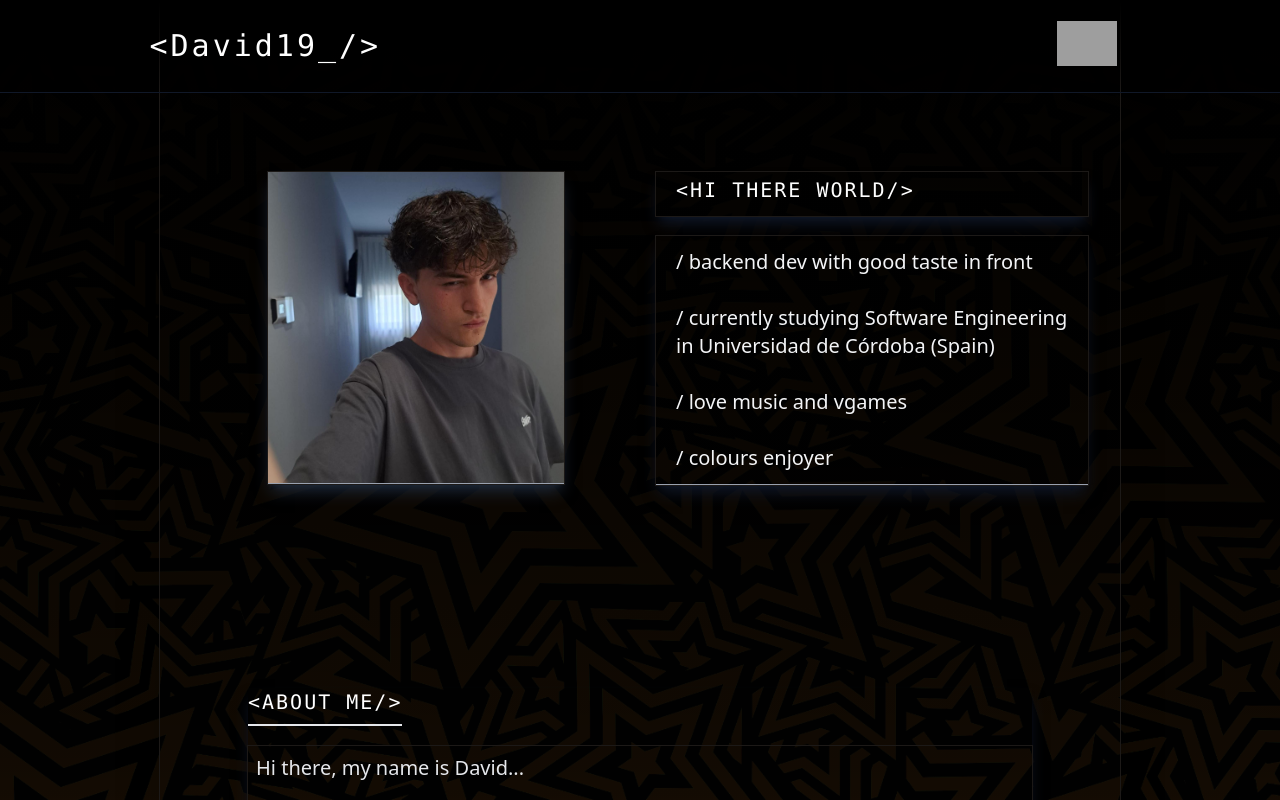
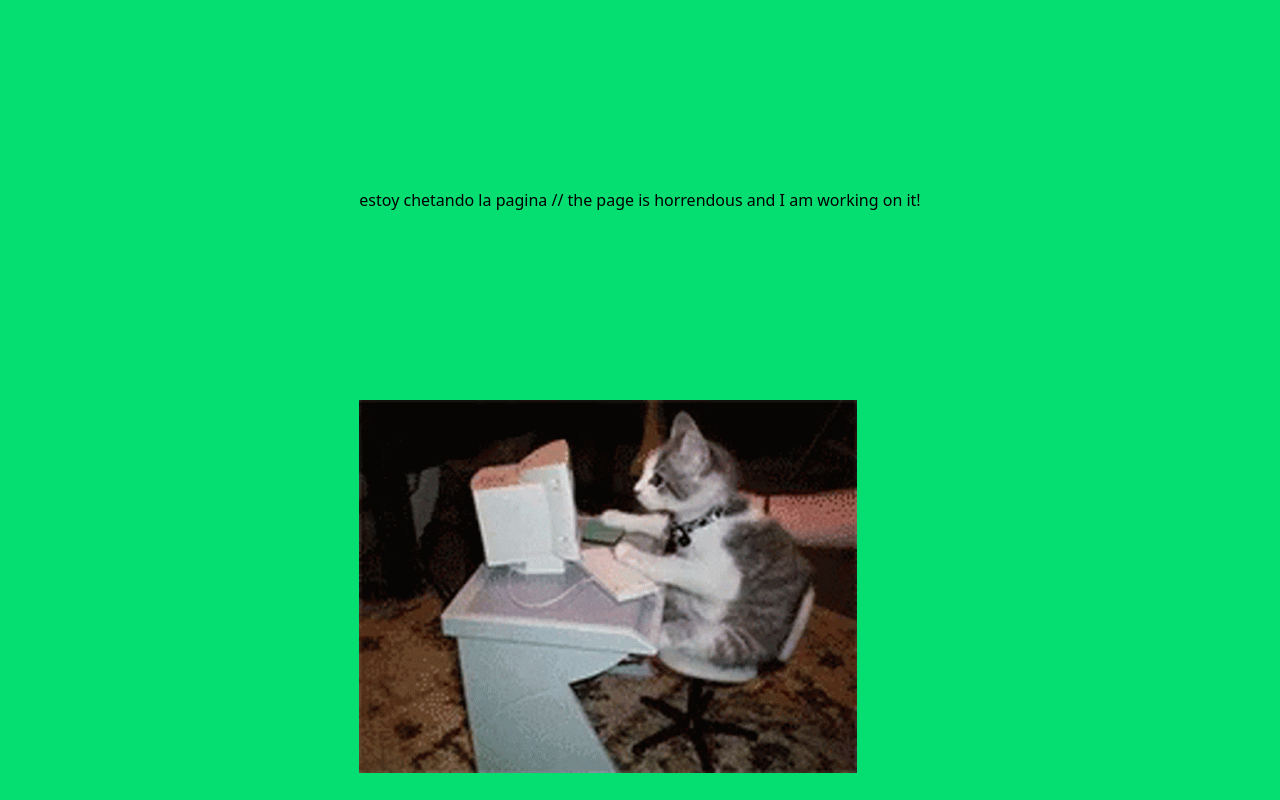
Before and after one commit to davidI9/david19_page, a React (Vite) app: page / in a window 1280 px wide. Shown: the top 800 px of the page. Built offline with nearby package versions, Linux system fonts and the light colour scheme; grey boxes are pictures that could not be loaded.

Commit message:
maintenance view!

```diff
--- a/src/components/Card/Card.tsx
+++ b/src/components/Card/Card.tsx
@@ -8,11 +8,11 @@ export const Card = () => {
             <div>
                 <div className={styles.centered2}>
                     <div className="max-w-74 mb-5">
-                        <img src="/images/yo.jpeg" alt="/images/sans.png" className=" outline-1 outline-stone-900 border-b-1 border-gray-400 shadow-lg shadow-gray-800 opacity-100"></img>
+                        <img src="/images/yo.jpeg" alt="/images/sans.png" className=" outline-1 outline-stone-900 border-b border-gray-400 shadow-lg shadow-gray-800 opacity-100"></img>
                     </div>
                     <div className="grid-rows-2 max-w-120 max-h-78 md:ml-4 lg:justify-self-start justify-self-center">
                         <p className="text-white text-xs md:text-s lg:text-xl pl-5 pr-2 pt-1 pb-3 mb-5 font-mono tracking-widest outline-1 outline-stone-900 shadow-lg shadow-gray-900 ">&lt;HI THERE WORLD/&gt;</p>
-                        <p className="text-gray-100 text-xs md:text-s lg:text-xl pl-5 pt-3 pb-3 font-extralight outline-1 outline-stone-900 shadow-lg shadow-gray-900 border-b-1 border-gray-400">/ backend dev with good taste in front<br/><br/>/ currently studying Software Engineering in Universidad de Córdoba (Spain)<br/><br/>/ love music and vgames<br/><br/>/ colours enjoyer</p>
+                        <p className="text-gray-100 text-xs md:text-s lg:text-xl pl-5 pt-3 pb-3 font-extralight outline-1 outline-stone-900 shadow-lg shadow-gray-900 border-b border-gray-400">/ backend dev with good taste in front<br/><br/>/ currently studying Software Engineering in Universidad de Córdoba (Spain)<br/><br/>/ love music and vgames<br/><br/>/ colours enjoyer</p>
                     </div>
                 </div>
             </div>
@@ -55,7 +55,7 @@ export const Card = () => {
 
             <div className={styles.centered3}>
                 <div className="mt-30 max-w-16/17 justify-self-center">
-                    <p className="text-white font-mono tracking-widest text-xs md:text-s lg:text-xl justify-self-start p-2 pb-[5%] border-b-1 border-gray-200">&lt;HUELLA DIGITAL/&gt;</p>
+                    <p className="text-white font-mono tracking-widest text-xs md:text-s lg:text-xl justify-self-start p-2 pb-[5%] border-b border-gray-200">&lt;HUELLA DIGITAL/&gt;</p>
                     <div id="contact" className={styles.centered4}>
                         <div className="w-[80%] max-w-10 in-hover:shadow-2xl hover:shadow-white">
                             <a href="https://www.instagram.com/davd.sanchz/" target="blank">
--- /dev/null
+++ b/src/down.tsx
@@ -0,0 +1,13 @@
+export const Down = () => {
+    return (
+        <div>
+            <div className="grid grid-rows-2 justify-center w-full bg-green-400 h-screen">
+                <p className="content-center">
+                    estoy chetando la pagina // the page is horrendous and I am working on it!
+                </p>
+                <img src="../public/images/cat-computer.gif" alt="gato" />
+            </div>
+
+        </div>
+    )
+}
--- a/src/main.tsx
+++ b/src/main.tsx
@@ -1,9 +1,17 @@
 import { StrictMode } from 'react'
 import { createRoot } from 'react-dom/client'
 import { Layout } from './components/Layout/Layout'
+import { Down } from './down'
+
+//uncoment when web is ready and comment the other createRoot
+/* createRoot(document.getElementById('root')!).render(
+  <StrictMode>
+    <Layout/>
+  </StrictMode>,
+) */
 
 createRoot(document.getElementById('root')!).render(
   <StrictMode>
-    <Layout/>
+    <Down/>
   </StrictMode>,
 )
```
Also changed, not shown: public/images/cat-computer.gif (added).
